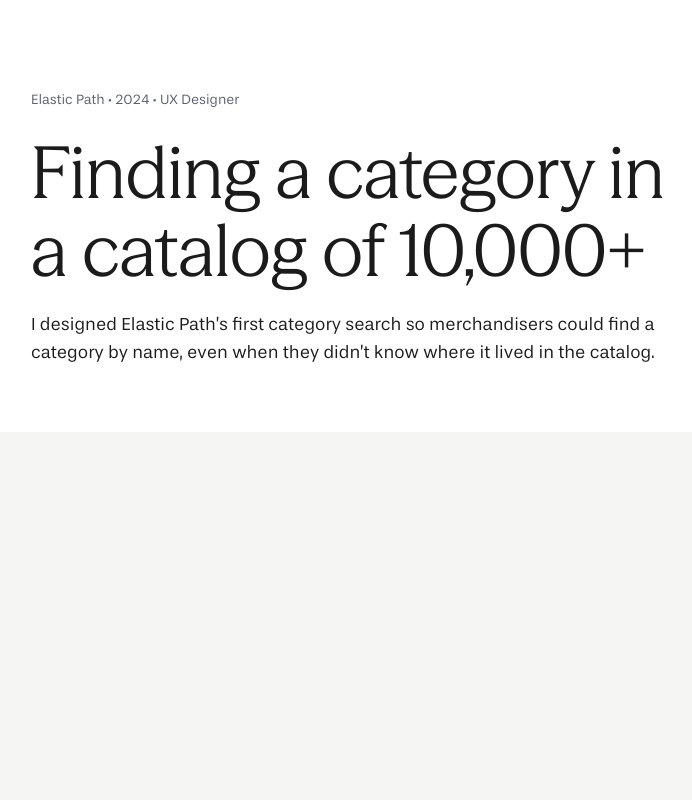
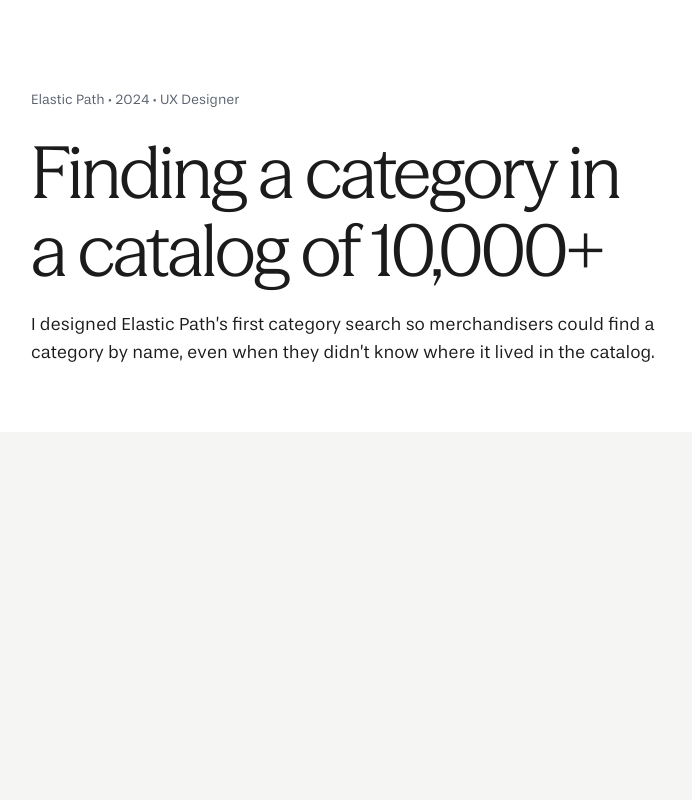
Before and after one commit to aashxka/grass-website, a plain HTML site: page elastic-path-search.html in a window 1280 px wide. Shown: the top 800 px of the page, without its empty margins (269-961 px from the left). Drawn offline with Linux system fonts and the light colour scheme.

Commit message:
Align category search case-study typography

```diff
--- a/elastic-path-search.html
+++ b/elastic-path-search.html
@@ -5,16 +5,16 @@
 <meta name="viewport" content="width=device-width, initial-scale=1">
 <title>Category search at Elastic Path · Aashika Ashok</title>
 <style>
-@font-face { font-family: "Season Mix"; src: url("fonts/season-mix-trial-regular.woff"); }
-@font-face { font-family: "Stevie Sans Book"; src: url("fonts/stevie-sans-book.woff"); }
+@font-face { font-family: "Season Mix"; src: url("fonts/season-mix-trial-regular.woff") format("woff"); font-display: swap; }
+@font-face { font-family: "Stevie Sans Book"; src: url("fonts/stevie-sans-book.woff") format("woff"); font-display: swap; }
 * { box-sizing: border-box; }
-body { margin: 0; background: white; color: #1b1b1b; font: 400 18px/1.55 "Stevie Sans Book", sans-serif; }
+body { margin: 0; background: white; color: #1b1b1b; font: 400 clamp(1rem,1.5vw,1.125rem)/1.55 "Stevie Sans Book", system-ui, sans-serif; }
 main { max-width: 1180px; margin: auto; padding: clamp(36px,7vw,100px) clamp(20px,5vw,64px); }
 header, section { max-width: 680px; margin: 0 auto; }
-h1,h2 { font-family: "Season Mix",serif; font-weight: 400; line-height: 1.08; text-wrap: balance; }
-h1 { font-size: clamp(40px,5.6vw,78px); margin: .32em 0; }
+h1,h2 { font-family: "Season Mix", Georgia, serif; font-weight: 400; letter-spacing: -0.02em; line-height: 1.15; text-wrap: balance; }
+h1 { font-size: clamp(40px,5.6vw,78px); letter-spacing: -0.03em; line-height: 1.08; margin: .32em 0; }
 h2 { font-size: clamp(30px,3.2vw,46px); margin: 0 0 .5em; }
-p { margin: 0 0 1em; }
+p { max-inline-size: 70ch; margin: 0 0 1em; text-wrap: pretty; }
 .meta { font-size: 14px; color: #5a616e; }
 .image-space { aspect-ratio: 16/9; background: #f5f5f3; border-radius: 10px; margin: clamp(32px,5vw,72px) 0; }
 section + section { margin-top: 48px; }
```
